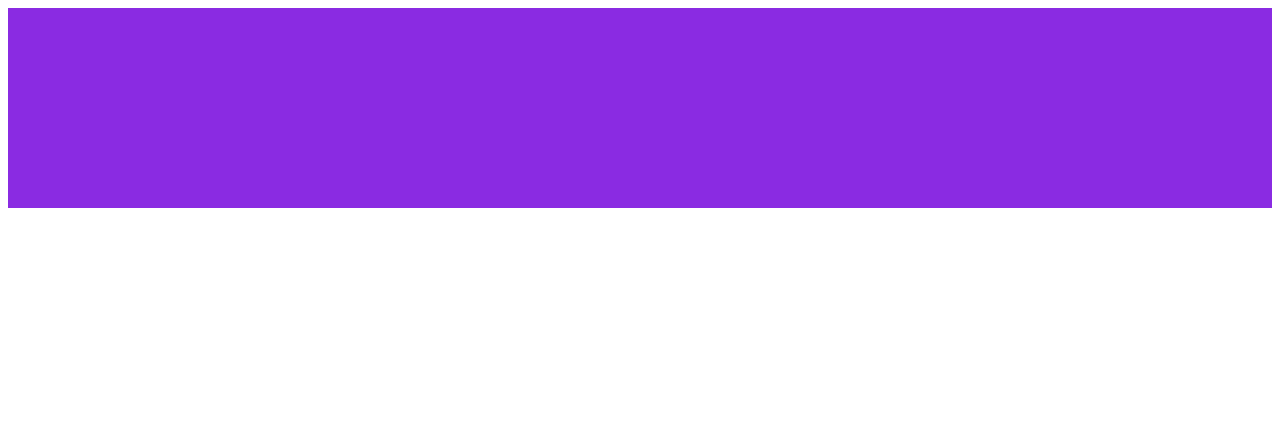
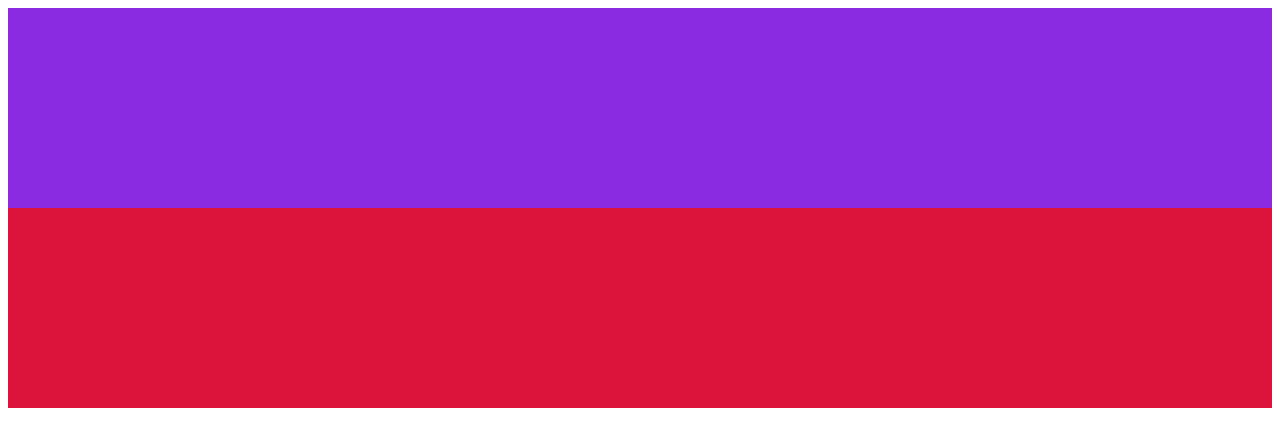
Before and after one commit to ramt11n/session6, a website: page index.html in a window 1280 px wide. Drawn offline with Linux system fonts and the light colour scheme.

Commit message:
Some Changes

```diff
--- a/assets/css/main.css
+++ b/assets/css/main.css
@@ -3,3 +3,8 @@
     height: 200px;
     background-color: blueviolet;
 }
+div:nth-of-type(2){
+    width: 100%;
+    height: 200px;
+    background-color: crimson;
+}
--- a/index.html
+++ b/index.html
@@ -9,6 +9,7 @@
 </head>
 <body>
     <div></div>
+    <div></div>
     <script src="./swiper/swiper-bundle.min.js"></script>
 </body>
 </html>
```
